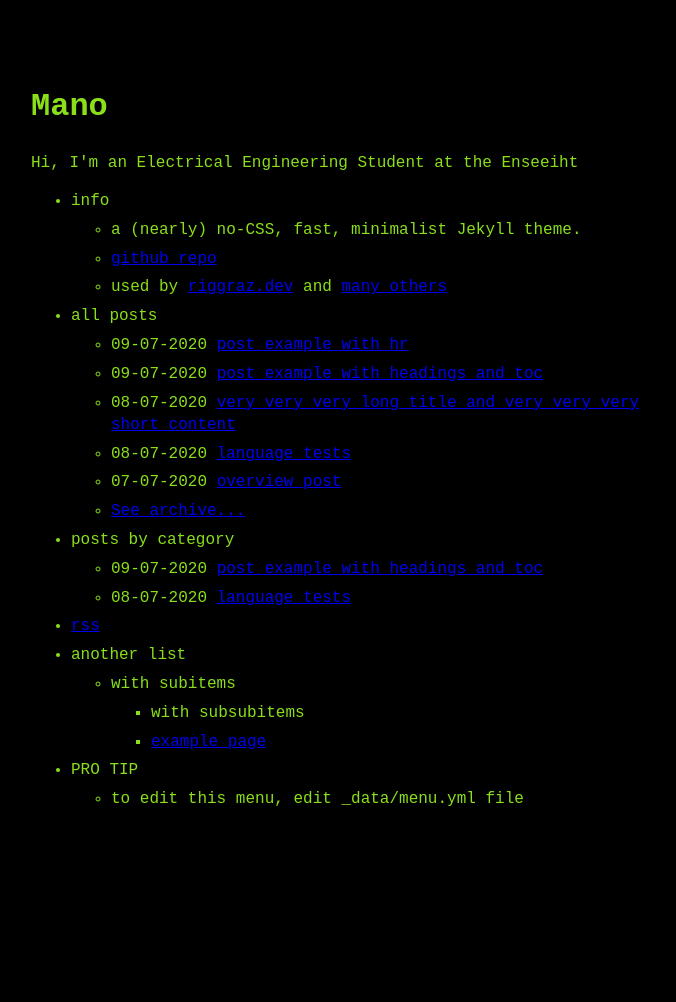
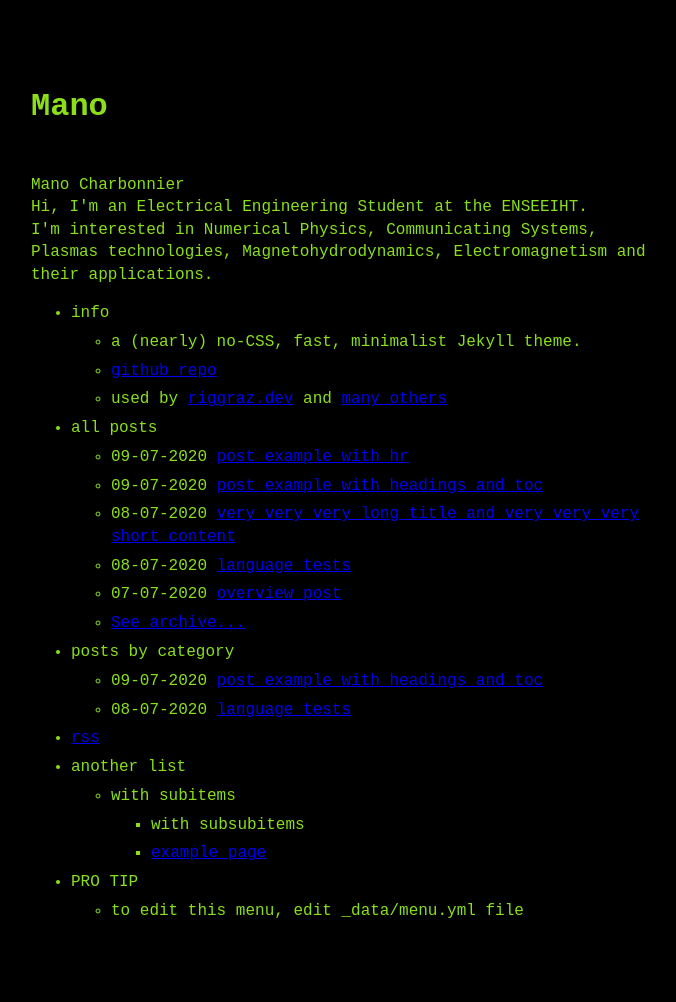
Before and after one commit to ManoCharbo/ManoCharbo.github.io, a Jekyll site: the page built from index.md, in a window 1280 px wide. Shown: the whole page, without its empty margins (289-965 px from the left). Built offline with Jekyll 4.4.1, drawn with Linux system fonts in a browser that asks for light colours; before the commit the page ends 900 px from its top, so only the background shows below that.

Commit message:
commit11

```diff
--- a/_config.yml
+++ b/_config.yml
@@ -4,7 +4,7 @@ email: mano.charbonnier@etu.inp-n7.fr# email of site's author
 url: https://manocharbo.github.io # root address of the site
 baseurl: "/" # subpath of the site, e.g. "/blog" (leave it blank "" if you're site shouldn't use a subpath)
 description: > # description of the site (multiple lines allowed)
- <p> Hi, I'm an Electrical Engineering Student at the Enseeiht </p>
+ <p> <br> Mano Charbonnier <br> Hi, I'm an Electrical Engineering Student at the ENSEEIHT.<br> I'm interested in Numerical Physics, Communicating Systems, Plasmas technologies, Magnetohydrodynamics, Electromagnetism and their applications.<br> </p>
 
 permalink: /:slug.html
 
```
